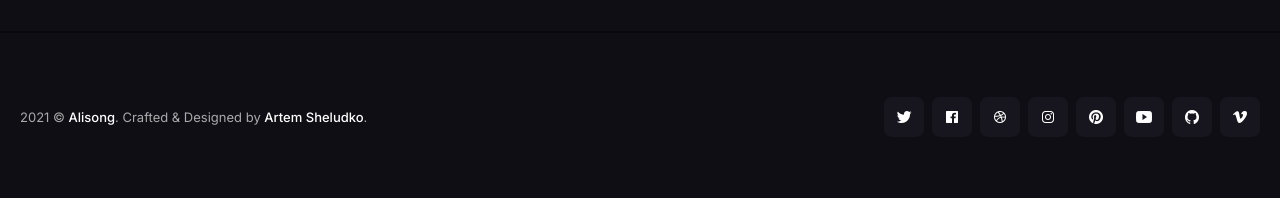
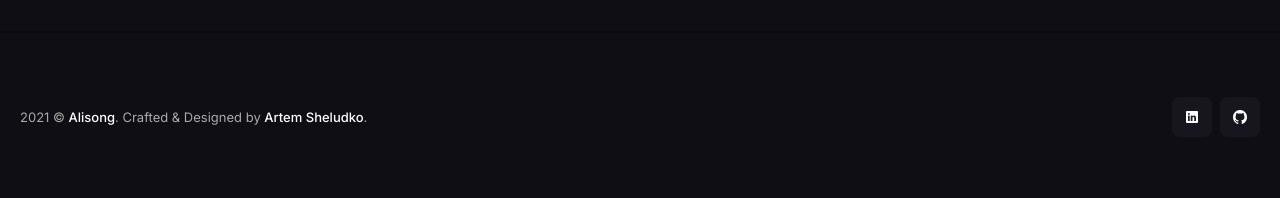
Before and after one commit to alisongh/alisongh.github.io, a Jekyll site: the page built from index.html, in a window 1280 px wide. Shown: the part 2354-2552 px from the top of the page. Built offline with Jekyll 4.4.1, drawn with Linux system fonts in a browser that asks for light colours; nearby versions of some CDN libraries; the list of posts is cut into pages by our own code.

Commit message:
Update _config.yml

```diff
--- a/_config.yml
+++ b/_config.yml
@@ -37,14 +37,9 @@ contact:
 # Example of adding a new link to the footer - {icon: "ion-logo-github", link: "https://github.com"}
 # Other icons can be found at https://ionicons.com/v4/
 social:
-- {icon: "ion-logo-twitter", link: "https://twitter.com"}
-- {icon: "ion-logo-facebook", link: "https://facebook.com"}
-- {icon: "ion-logo-dribbble", link: "https://dribbble.com"}
-- {icon: "ion-logo-instagram", link: "https://instagram.com"}
-- {icon: "ion-logo-pinterest", link: "https://pinterest.com"}
-- {icon: "ion-logo-youtube", link: "https://youtube.com"}
-- {icon: "ion-logo-github", link: "https://github.com"}
-- {icon: "ion ion-logo-vimeo", link: "https://vimeo.com/"}
+- {icon: "ion-logo-linkedin", link: "https://www.linkedin.com/in/alisonliwenhuang/"}
+- {icon: "ion-logo-github", link: "https://github.com/alisongh"}
+
 
 
 #-------------------------------
```
